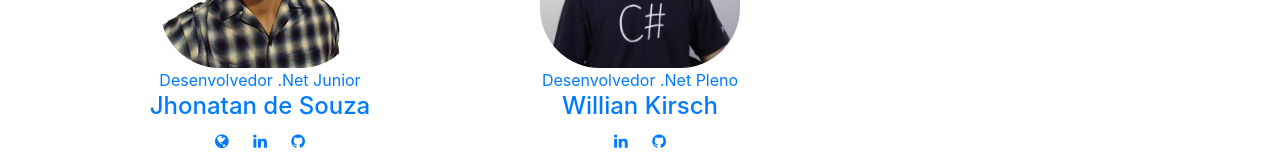
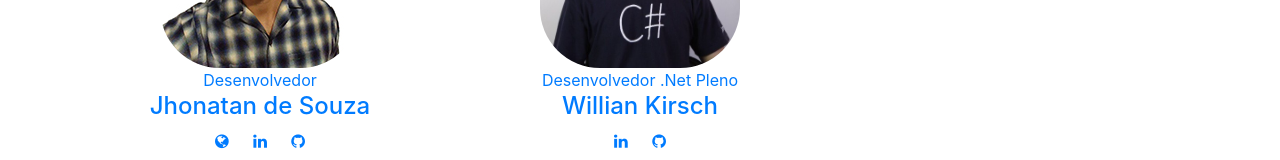
Before and after one commit to pixelvalleydev/pixelvalleydev.github.io, a website with bundled scripts: page index.html in a window 1280 px wide. Shown: the part 1649-1809 px from the top of the page. Built offline with nearby package versions, Linux system fonts and the light colour scheme.

Commit message:
Update index.html

```diff
--- a/index.html
+++ b/index.html
@@ -122,7 +122,7 @@
                         <div class="hover_img">
                             <img src="img/jhonatan1.jpg" class="img-rounded" alt="LinkedIn" />
                         </div>
-                        <span>Desenvolvedor .Net Junior</span>
+                        <span>Desenvolvedor</span>
                         <h4>
                             <span>Jhonatan </span> de Souza</h4>
                     </a>
```
